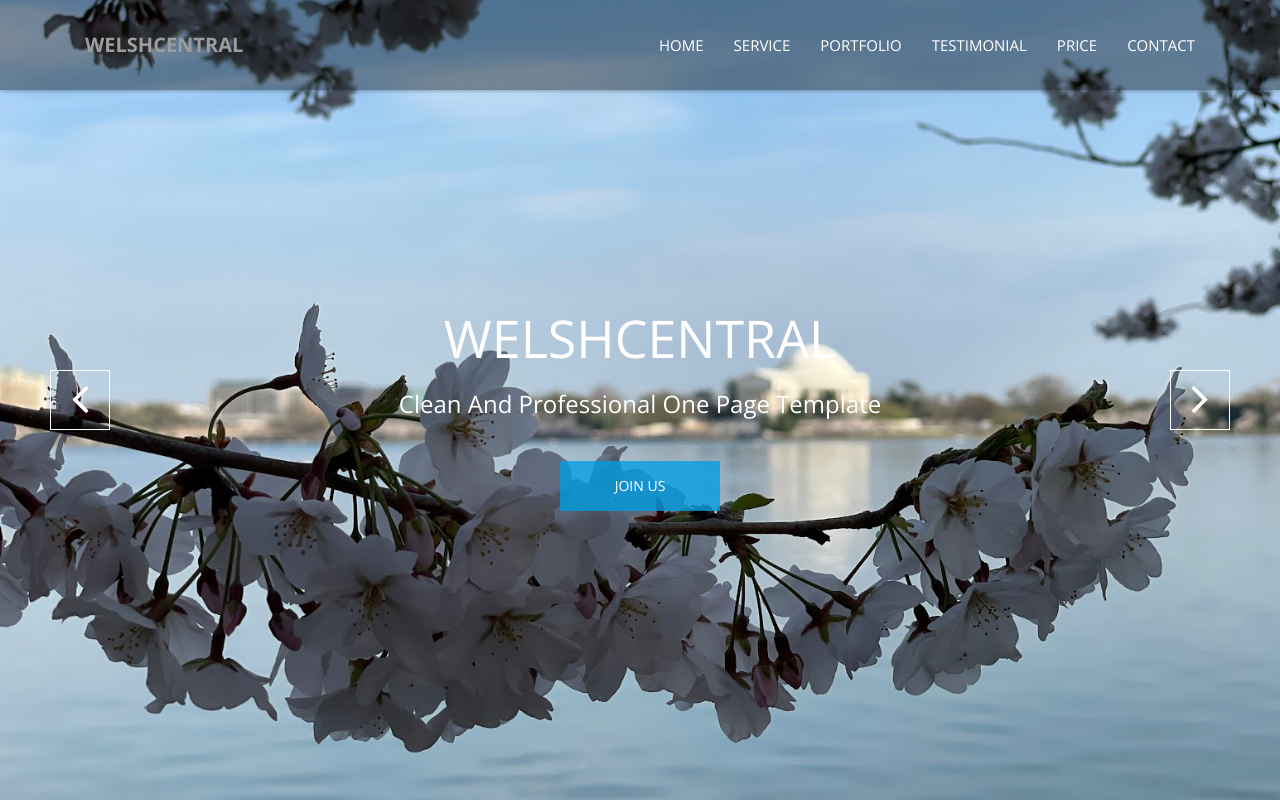
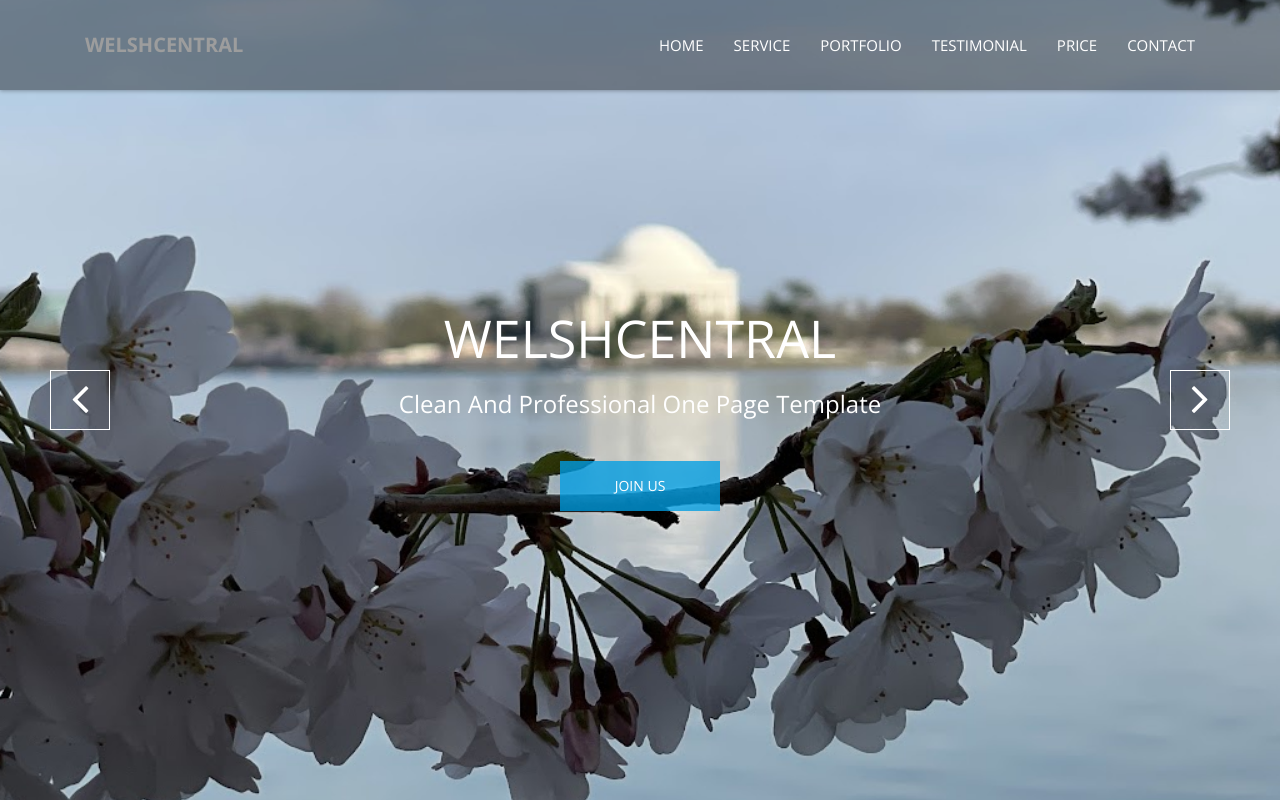
Before and after one commit to WelshCentral/welshcentral.github.io, a plain HTML site: page index.html in a window 1280 px wide. Both pictures are taken after a click on the link 80 px from the left and 400 px from the top of the page. Shown: the top 800 px of the page. Drawn offline with nearby package versions, Linux system fonts and the light colour scheme; some packages are replaced by stand-ins of ours.

Commit message:
Update slit-slider.css

```diff
--- a/css/slit-slider.css
+++ b/css/slit-slider.css
@@ -161,7 +161,7 @@
 	background-image: url(../img/slider/affinity.jpeg);
 }
 .bg-img-3 {
-	background-image: url(../img/slider/IMG_2618.JPG);
+	background-image: url(../img/slider/n9bc0i3c.png);
 }
 
 
```
